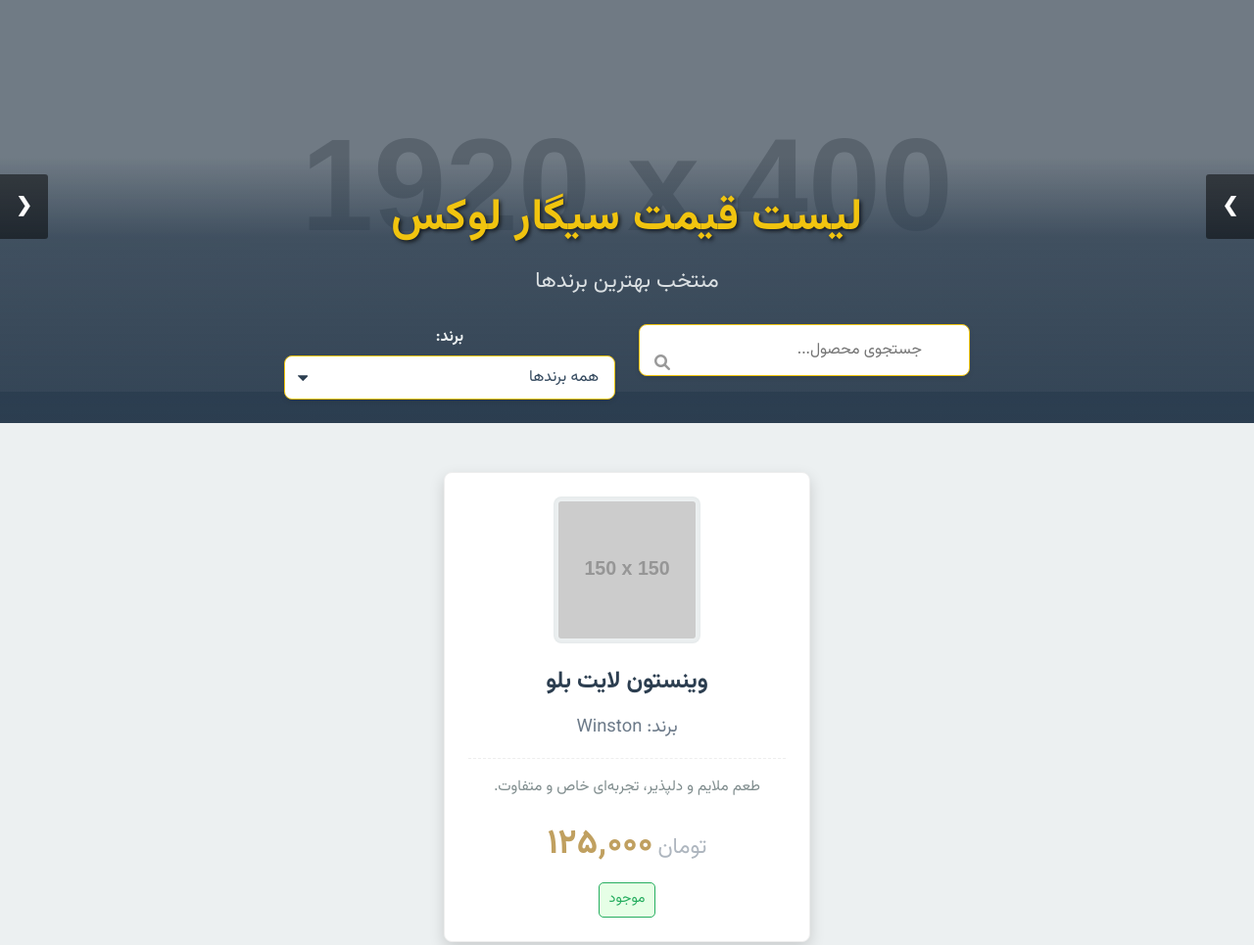
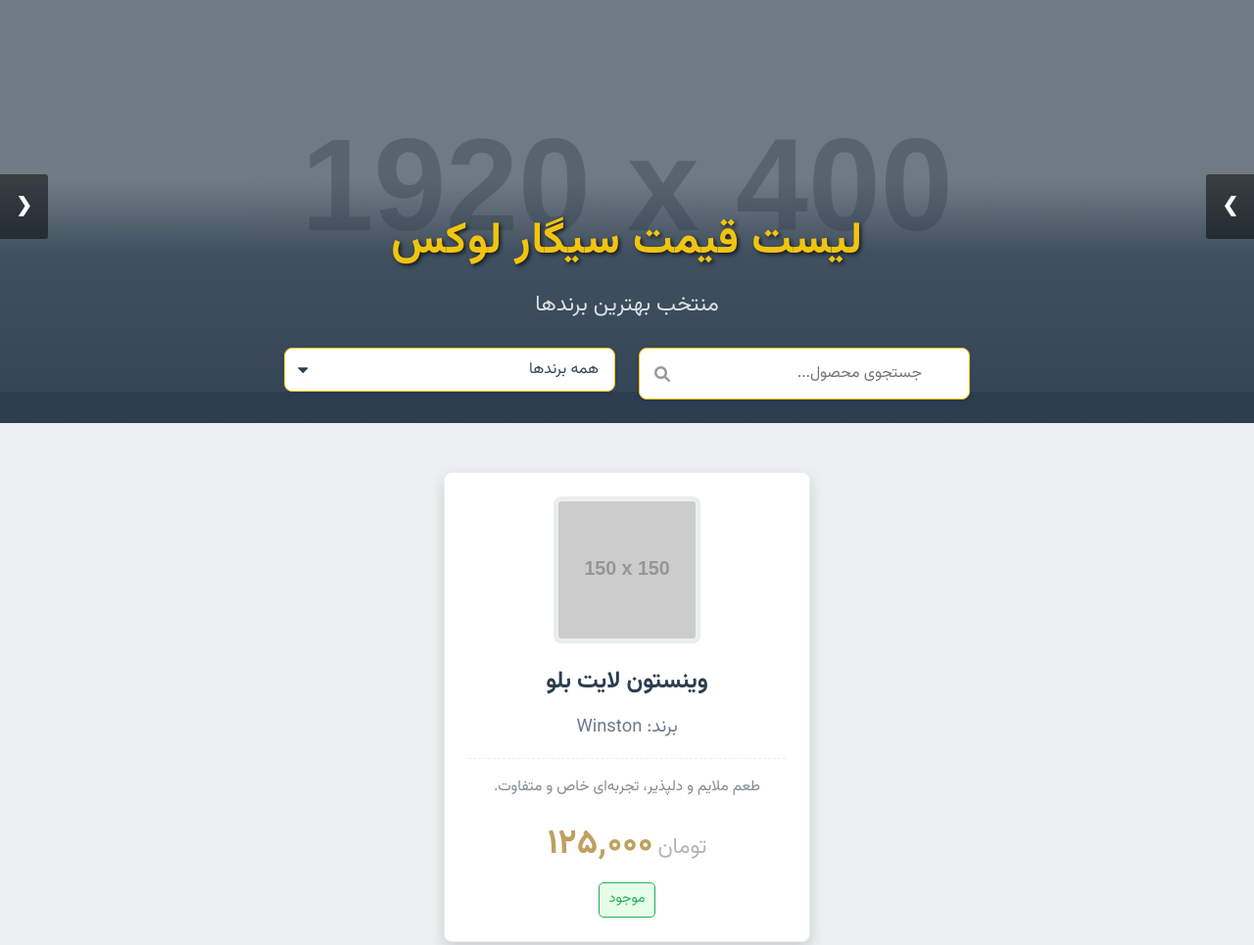
Before and after one commit to soheil-vd/cigar-plus, a plain HTML site: page index.html in a window 1280 px wide. Shown: the top 965 px of the page at 98% size. Drawn offline with Linux system fonts and the light colour scheme; placeholder pictures from the web are drawn by us.

Commit message:
Update index.html

```diff
--- a/index.html
+++ b/index.html
@@ -33,7 +33,6 @@
                     <i class="fas fa-search"></i>
                 </div>
                 <div class="brand-filter">
-                    <label for="brand-select">برند:</label>
                     <select id="brand-select">
                         <option value="all">همه برندها</option>
                     </select>
```
